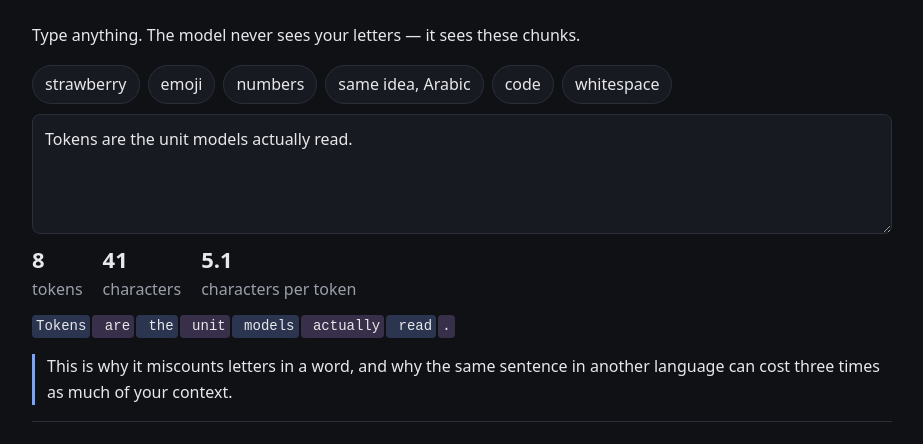
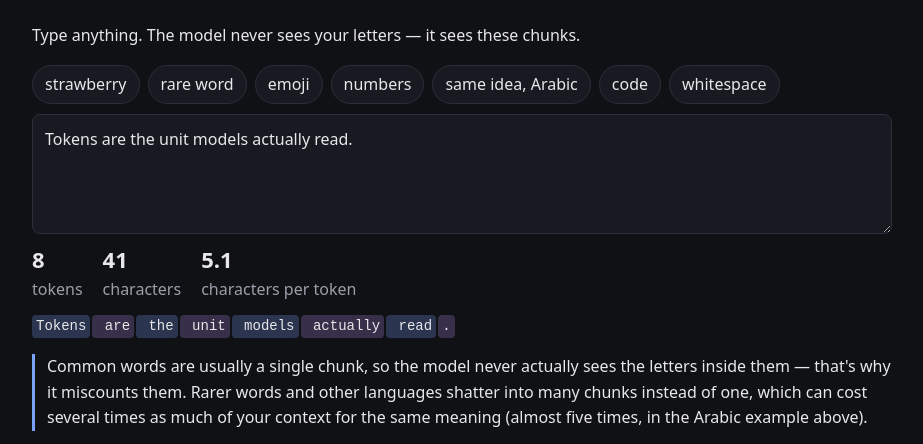
Before and after one commit to braskano1/context-and-tokens, a website: page context-and-tokens.html in a window 1280 px wide. Shown: the part 299-743 px from the top of the page, without its empty margins (178-1101 px from the left). Drawn offline with Linux system fonts and the light colour scheme.

Commit message:
fix: revert strawberry quoting workaround, add rare-word contrast preset
A single opaque token for 'strawberry' is the stronger teaching point
than forcing a split with quotes. Add an 'rare word' preset back-to-back
with it so the contrast (common word = one chunk, rare word = many)
is the actual lesson. Rewrite the takeaway copy to match and correct
the 'three times' claim to what was measured.

```diff
--- a/context-and-tokens.html
+++ b/context-and-tokens.html
@@ -160,7 +160,8 @@ let APPROXIMATE = false;
 let countTokens = () => 0;
 
 const PRESETS = [
-  { label: 'strawberry', text: 'How many r\'s are in "strawberry"?' },
+  { label: 'strawberry', text: 'How many r\'s are in strawberry?' },
+  { label: 'rare word', text: 'Antidisestablishmentarianism is unfalsifiable.' },
   { label: 'emoji', text: 'Ship it 🍓🚀 — emoji are expensive 🎉' },
   { label: 'numbers', text: 'Invoice 1234567890 for 42 units at 19.99' },
   { label: 'same idea, Arabic', text: 'This sentence costs far less in English.\nهذه الجملة نفسها تكلف ضعف عدد الرموز تقريبًا.' },
@@ -179,8 +180,10 @@ function initTokenizer(root) {
       <div><b id="tk-ratio">0</b><br><span class="muted">characters per token</span></div>
     </div>
     <div class="chips" id="tk-chips"></div>
-    <p class="takeaway">This is why it miscounts letters in a word, and why the same sentence in
-    another language can cost three times as much of your context.</p>`;
+    <p class="takeaway">Common words are usually a single chunk, so the model never actually sees the
+    letters inside them — that's why it miscounts them. Rarer words and other languages shatter into
+    many chunks instead of one, which can cost several times as much of your context for the same
+    meaning (almost five times, in the Arabic example above).</p>`;
 
   const input = root.querySelector('#tk-input');
   const chips = root.querySelector('#tk-chips');
```
